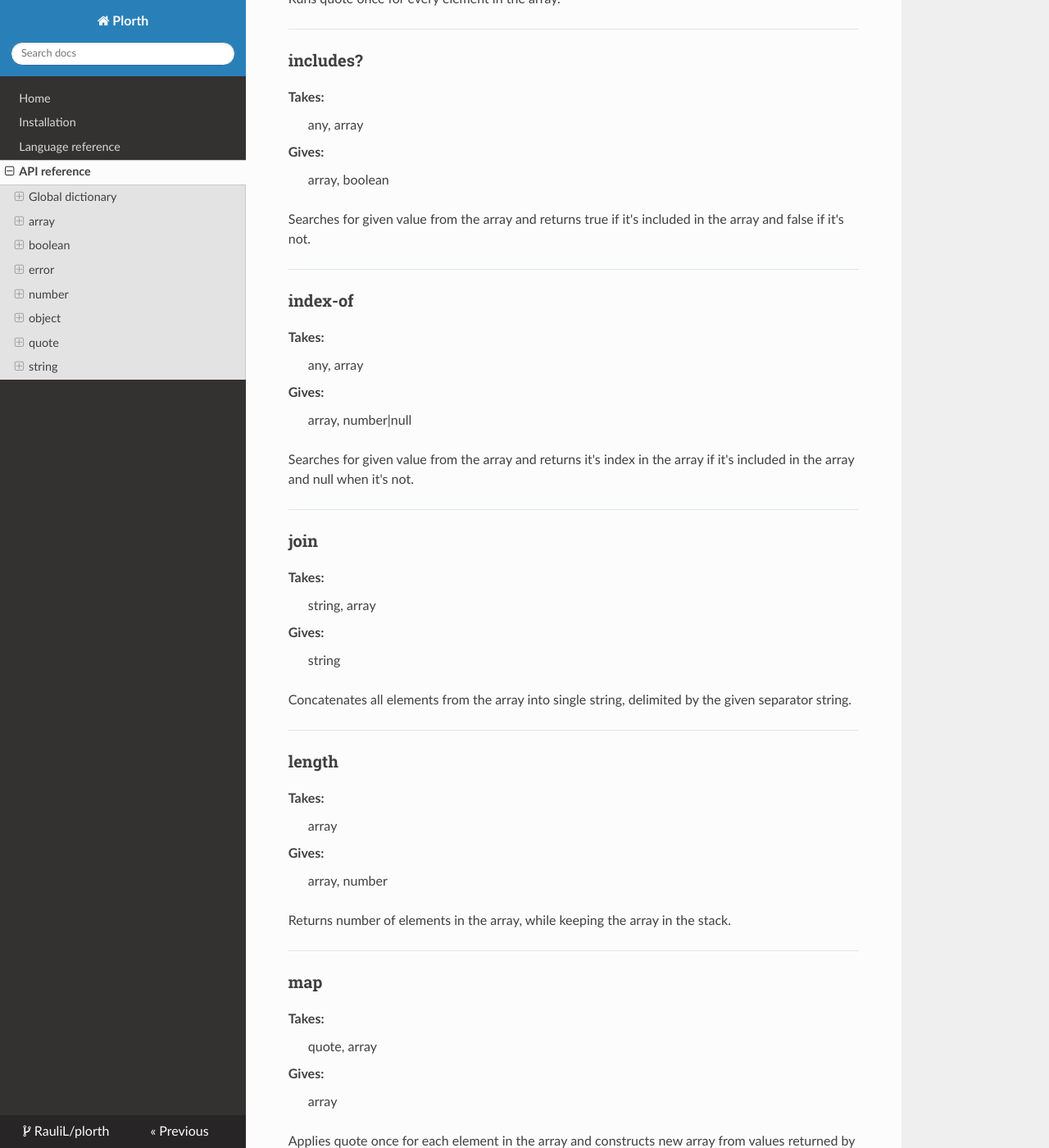
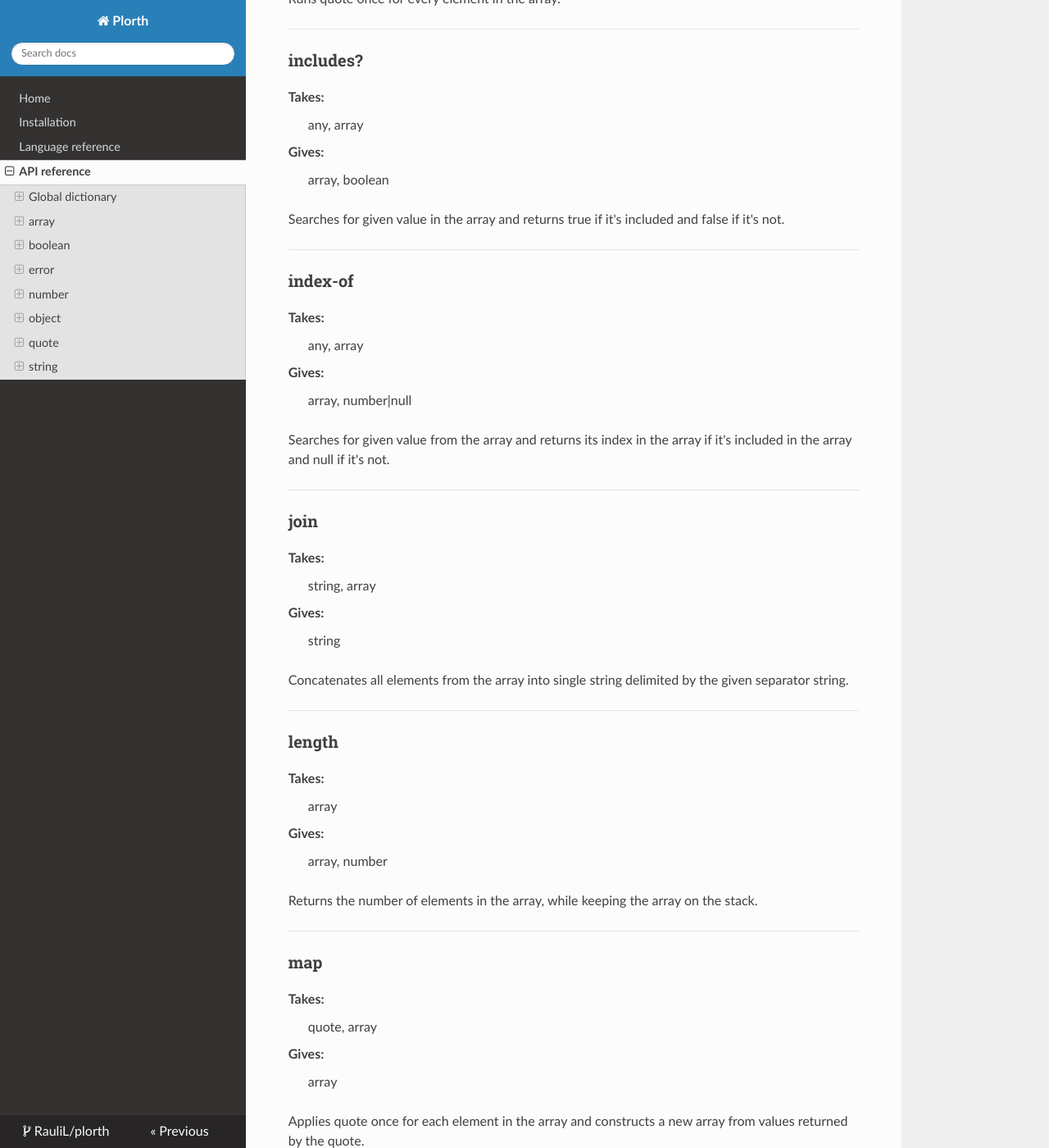
Before and after one commit to RauliL/plorth, an MkDocs documentation site: the page built from docs/api.md, in a window 1280 px wide and 1400 px high, scrolled down 15970 px. Shown: the whole window at 82% size. Built offline with MkDocs 1.6.1, drawn with Linux system fonts in a browser that asks for light colours; nearby versions of some CDN libraries; old or Windows-style settings are respelled for this version of MkDocs; some of the changed text lies outside the part shown.

Commit message:
Improve the grammar of the value array API documentation
Replace references to copied arrays as self-mutations because the original value cannot be recovered anyway and copying might implicate dup.

```diff
--- a/docs/api.md
+++ b/docs/api.md
@@ -669,9 +669,9 @@
   <dd>array</dd>
 </dl>
 
-Sets value in the array at given index. Negative indexes count backwrds.
-If index is larger than number of elements in the array, value will be
-appended as the last element of the array.
+Sets value in the array at given index. Negative indices count backwards
+from the end. If the index is larger than the number of elements in the
+array, the value will be appended as the last element of the array.
 
 ---
 
@@ -684,7 +684,7 @@
   <dd>array</dd>
 </dl>
 
-Set intersection: Returns new array containing unique elements common to
+Set intersection: Returns a new array containing unique elements common to
 the two arrays.
 
 ---
@@ -698,7 +698,7 @@
   <dd>array</dd>
 </dl>
 
-Repeats array given number of times.
+Repeats the array given number of times.
 
 ---
 
@@ -711,7 +711,7 @@
   <dd>array</dd>
 </dl>
 
-Concatenates contents of two arrays and returns result.
+Concatenates the contents of two arrays and returns the result.
 
 ---
 
@@ -724,9 +724,9 @@
   <dd>array, any</dd>
 </dl>
 
-Retrieves value from array at given numerical index. Negative indexes
-count backwards. If given index is out of bounds, range error will be
-thrown.
+Retrieves a value from the array at given numerical index. Negative
+indices count backwards from the end. If the given index is out of bounds,
+arange error will be thrown.
 
 ---
 
@@ -766,8 +766,8 @@
   <dd>array</dd>
 </dl>
 
-Applies quote once for each element in the array and constructs new array
-from ones which passed the test.
+Removes elements of the array that do not satisfy the provided testing
+quote.
 
 ---
 
@@ -780,8 +780,8 @@
   <dd>array, any|null</dd>
 </dl>
 
-Returns first element from the array that satisfies the provided testing
-quote. Otherwise null is returned.
+Returns the first element from the array that satisfies the provided
+testing quote. Otherwise null is returned.
 
 ---
 
@@ -794,8 +794,8 @@
   <dd>array, number|null</dd>
 </dl>
 
-Returns index of first element from the array that satisfies the provided
-testing quote. Otherwise null is returned.
+Returns the index of the first element in the array that satisfies the
+provided testing quote. Otherwise null is returned.
 
 ---
 
@@ -833,8 +833,8 @@
   <dd>array, number|null</dd>
 </dl>
 
-Searches for given value from the array and returns it's index in the array
-if it's included in the array and null when it's not.
+Searches for given value from the array and returns its index in the array
+if it's included in the array and null if it's not.
 
 ---
 
@@ -847,7 +847,7 @@
   <dd>string</dd>
 </dl>
 
-Concatenates all elements from the array into single string, delimited by
+Concatenates all elements from the array into single string delimited by
 the given separator string.
 
 ---
@@ -861,8 +861,8 @@
   <dd>array, number</dd>
 </dl>
 
-Returns number of elements in the array, while keeping the array in the
-stack.
+Returns the number of elements in the array, while keeping the array on
+the stack.
 
 ---
 
@@ -875,8 +875,8 @@
   <dd>array</dd>
 </dl>
 
-Applies quote once for each element in the array and constructs new array
-from values returned by the quote.
+Applies quote once for each element in the array and constructs a new
+array from values returned by the quote.
 
 ---
 
@@ -889,8 +889,8 @@
   <dd>any</dd>
 </dl>
 
-Applies given quote against an acculumator and each element in array to
-reduce it into single value.
+Applies given quote against an accumulator and each element in the array
+to reduce it into a single value.
 
 ---
 
```
Also changed, not shown: other parts of docs/api.md (+11 -12 lines), 1 other file.
